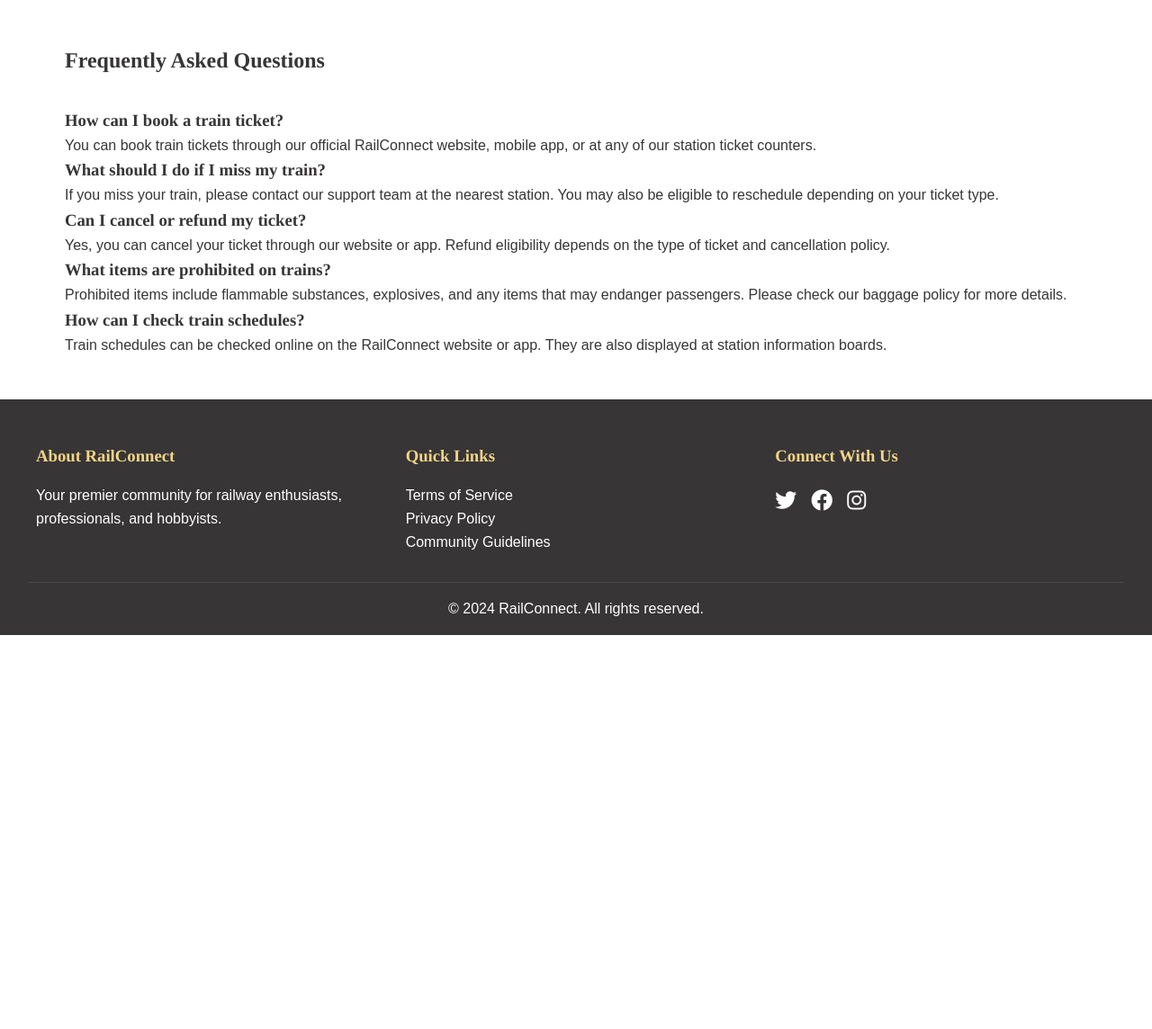
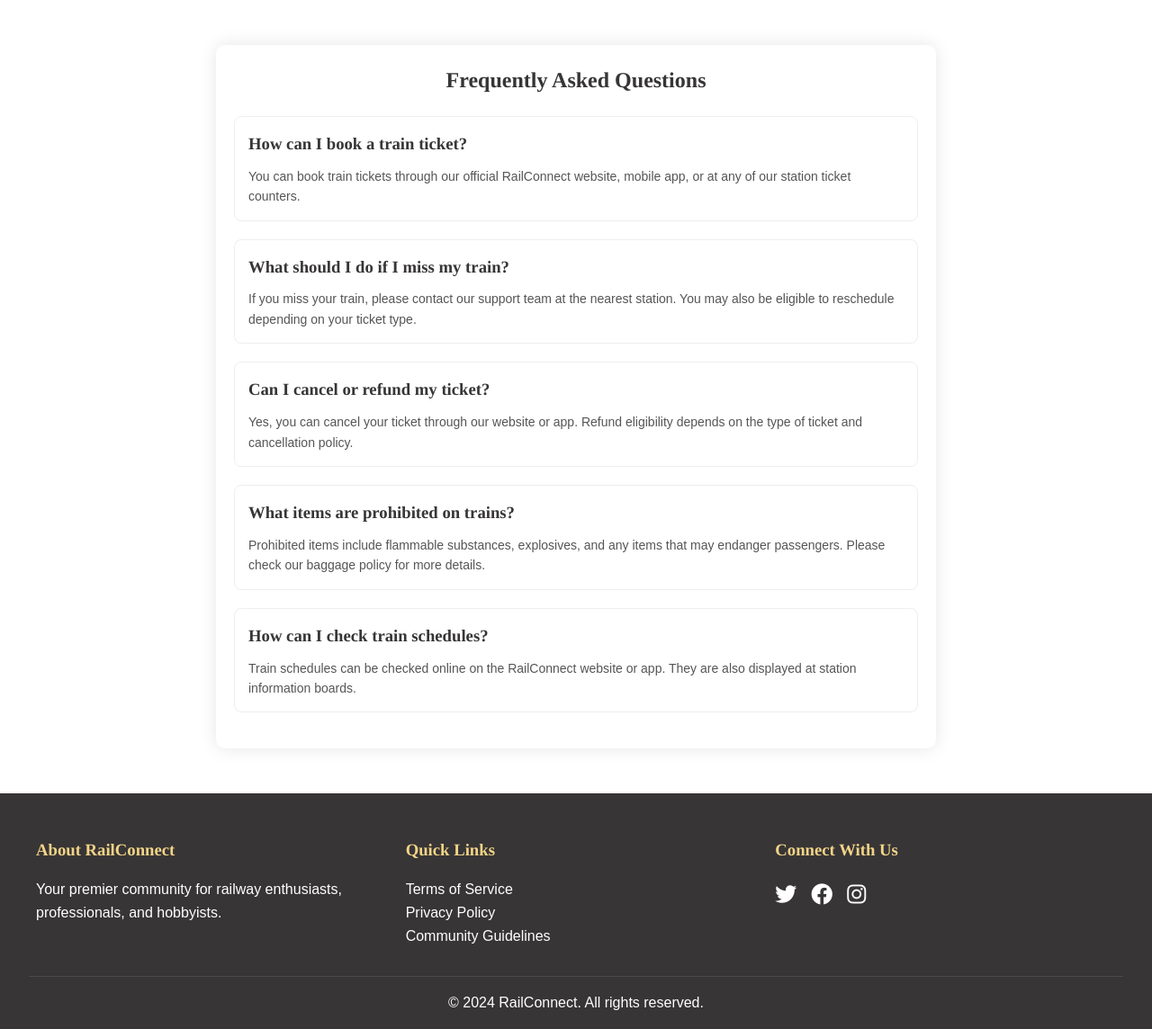
Before and after one commit to ci220/group11, a PHP site: page /FAQ.php in a window 1280 px wide. Shown: the part 70-1214 px from the top of the page at 90% size. Before the commit the page ends 776 px from the top, so only its background shows below. Run offline with PHP 8.4, Linux system fonts and the light colour scheme.

Commit message:
Update styles.css

```diff
--- a/css/styles.css
+++ b/css/styles.css
@@ -678,3 +678,122 @@ footer {
     text-decoration: none;
     cursor: pointer;
 }
+
+.faq-container {
+    max-width: 800px;
+    margin: 50px auto;
+    padding: 20px;
+    background: #fff;
+    border-radius: 10px;
+    box-shadow: 0 0 20px rgba(0,0,0,0.1);
+}
+
+.faq-container h2 {
+    text-align: center;
+    margin-bottom: 20px;
+    color: var(--dark-gray);
+}
+
+.faq-item {
+    margin-bottom: 20px;
+    padding: 15px;
+    border: 1px solid #eee;
+    border-radius: 8px;
+}
+
+.faq-item h3 {
+    margin-bottom: 10px;
+    color: var(--dark-gray);
+}
+
+.faq-item p {
+    font-size: 14px;
+    color: #555;
+}
+
+.faq-item a {
+    color: var(--red);
+    text-decoration: none;
+    font-weight: bold;
+}
+
+.main-layout {
+    display: flex;
+    align-items: center;
+    justify-content: space-between;
+    gap: 20px; /* Space between the left and right sections */
+    padding: 20px;
+}
+
+/* Left Side: Image with Text Overlay */
+.left-section {
+    position: relative;
+    flex: 1;
+    width: 50%; /* Adjust width for the left section */
+}
+
+.left-image {
+    width: 100%;
+    height: auto;
+    object-fit: cover; /* Ensures the image covers the area */
+}
+
+.overlay {
+    position: absolute;
+    top: 50%;
+    left: 50%;
+    transform: translate(-50%, -50%); /* Center the text in the middle */
+    text-align: center;
+    color: rgb(5, 5, 5);
+}
+
+.overlay h2 {
+    font-size: 2rem;
+    margin-bottom: 10px;
+}
+
+.overlay p {
+    font-size: 1rem;
+}
+
+/* Right Side: Contact Form */
+.contact-container {
+    width: 45%; /* Right side width */
+    background-color: white;
+    padding: 30px;
+    border-radius: 10px;
+    box-shadow: 0 4px 8px rgba(0, 0, 0, 0.1);
+    text-align: center;
+}
+
+.contact-container h2 {
+    margin-bottom: 20px;
+    font-size: 1.8rem;
+    color: var(--dark-gray);
+    font-weight: bold;
+}
+
+.contact-container input,
+.contact-container textarea {
+    width: 100%;
+    padding: 10px;
+    border: 1px solid #ddd;
+    border-radius: 5px;
+    font-size: 1rem;
+    margin-bottom: 15px;
+}
+
+.contact-container button {
+    background-color: var(--dark-gray);
+    color: white;
+    border: none;
+    padding: 10px 15px;
+    border-radius: 5px;
+    font-size: 1rem;
+    cursor: pointer;
+    width: 100%;
+}
+
+.contact-container button:hover {
+    background-color: var(--red);
+}
```
